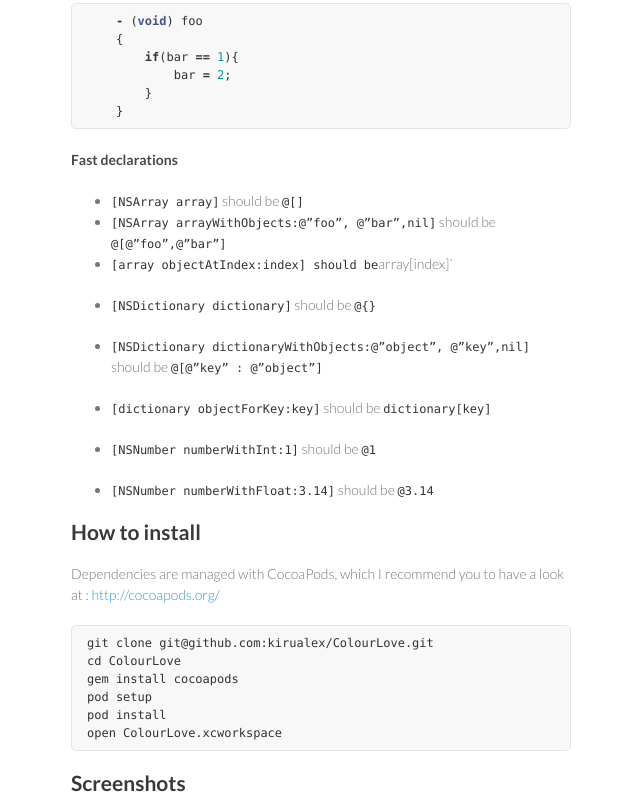
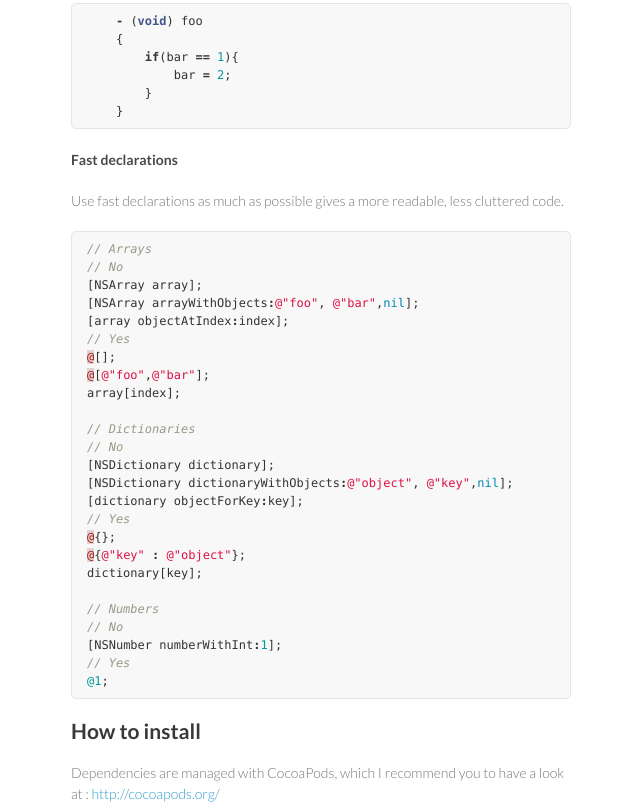
Before and after one commit to alexiscreuzot/ColourLove, a plain HTML site: page index.html in a window 1280 px wide. Shown: the part 1191-2001 px from the top of the page, without its empty margins (499-1139 px from the left). Drawn offline with Linux system fonts and the light colour scheme.

```diff
--- a/index.html
+++ b/index.html
@@ -100,20 +100,36 @@
 <h4>
 <a name="fast-declarations" class="anchor" href="#fast-declarations"><span class="octicon octicon-link"></span></a>Fast declarations</h4>
 
-<ul>
-<li>
-<code>[NSArray array]</code> should be <code>@[]</code>
-</li>
-<li>
-<code>[NSArray arrayWithObjects:@”foo”, @”bar”,nil]</code> should be <code>@[@”foo”,@”bar”]</code>
-</li>
-<li><p><code>[array objectAtIndex:index] should be</code>array[index]`</p></li>
-<li><p><code>[NSDictionary dictionary]</code> should be <code>@{}</code></p></li>
-<li><p><code>[NSDictionary dictionaryWithObjects:@”object”, @”key”,nil]</code> should be <code>@[@”key” : @”object”]</code></p></li>
-<li><p><code>[dictionary objectForKey:key]</code> should be <code>dictionary[key]</code></p></li>
-<li><p><code>[NSNumber numberWithInt:1]</code> should be <code>@1</code></p></li>
-<li><p><code>[NSNumber numberWithFloat:3.14]</code> should be <code>@3.14</code></p></li>
-</ul><h2>
+<p>Use fast declarations as much as possible gives a more readable, less cluttered code.</p>
+
+<div class="highlight"><pre><span class="c1">// Arrays</span>
+<span class="c1">// No</span>
+<span class="p">[</span><span class="n">NSArray</span> <span class="n">array</span><span class="p">];</span>
+<span class="p">[</span><span class="n">NSArray</span> <span class="n">arrayWithObjects</span><span class="o">:</span><span class="s">@"foo"</span><span class="p">,</span> <span class="s">@"bar"</span><span class="p">,</span><span class="nb">nil</span><span class="p">];</span>
+<span class="p">[</span><span class="n">array</span> <span class="n">objectAtIndex</span><span class="o">:</span><span class="n">index</span><span class="p">];</span>
+<span class="c1">// Yes</span>
+<span class="err">@</span><span class="p">[];</span>
+<span class="err">@</span><span class="p">[</span><span class="s">@"foo"</span><span class="p">,</span><span class="s">@"bar"</span><span class="p">];</span>
+<span class="n">array</span><span class="p">[</span><span class="n">index</span><span class="p">];</span>
+
+<span class="c1">// Dictionaries</span>
+<span class="c1">// No</span>
+<span class="p">[</span><span class="n">NSDictionary</span> <span class="n">dictionary</span><span class="p">];</span>
+<span class="p">[</span><span class="n">NSDictionary</span> <span class="n">dictionaryWithObjects</span><span class="o">:</span><span class="s">@"object"</span><span class="p">,</span> <span class="s">@"key"</span><span class="p">,</span><span class="nb">nil</span><span class="p">];</span>
+<span class="p">[</span><span class="n">dictionary</span> <span class="n">objectForKey</span><span class="o">:</span><span class="n">key</span><span class="p">];</span>
+<span class="c1">// Yes</span>
+<span class="err">@</span><span class="p">{};</span>
+<span class="err">@</span><span class="p">{</span><span class="s">@"key"</span> <span class="o">:</span> <span class="s">@"object"</span><span class="p">};</span>
+<span class="n">dictionary</span><span class="p">[</span><span class="n">key</span><span class="p">];</span>
+
+<span class="c1">// Numbers</span>
+<span class="c1">// No</span>
+<span class="p">[</span><span class="n">NSNumber</span> <span class="n">numberWithInt</span><span class="o">:</span><span class="mi">1</span><span class="p">];</span>
+<span class="c1">// Yes</span>
+<span class="mi">@1</span><span class="p">;</span>
+</pre></div>
+
+<h2>
 <a name="how-to-install" class="anchor" href="#how-to-install"><span class="octicon octicon-link"></span></a>How to install</h2>
 
 <p>Dependencies are managed with CocoaPods, which I recommend you to have a look at : <a href="http://cocoapods.org/">http://cocoapods.org/</a></p>
```
Also changed, not shown: params.json (+1 -1 lines).
